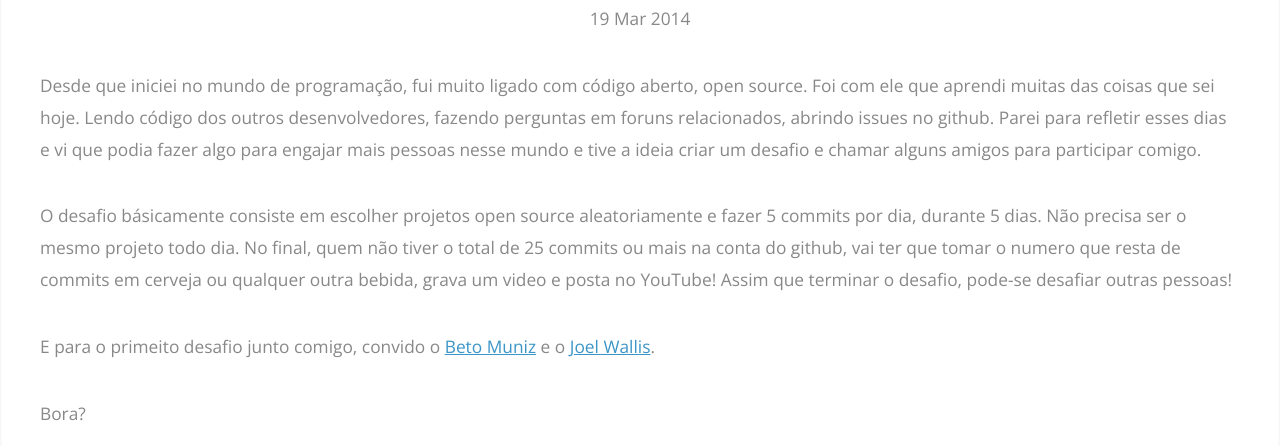
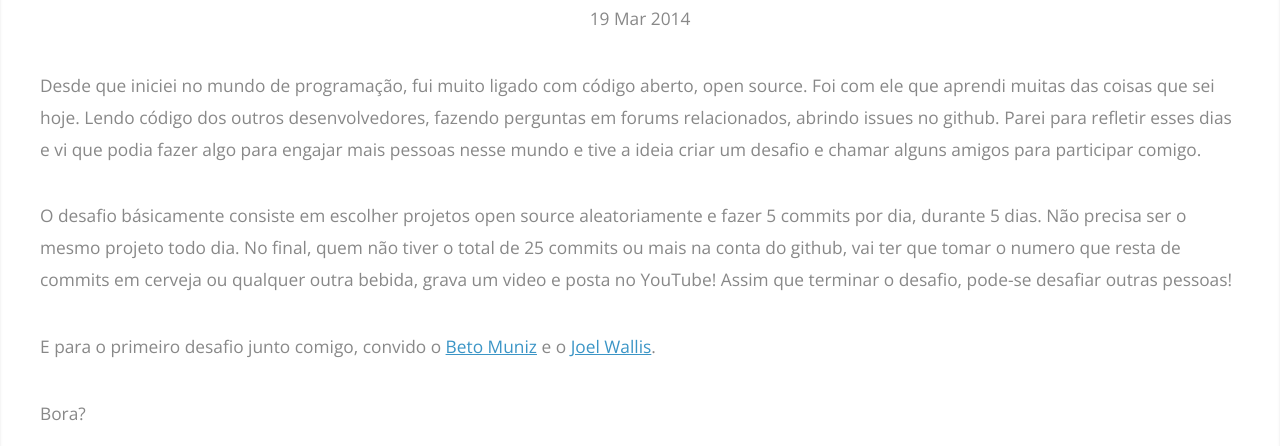
Before and after one commit to paulohp/paulohp.github.io, a Jekyll site: the page built from _posts/2014-03-19-desafio-5-commits.md, in a window 1280 px wide. Shown: the part 279-725 px from the top of the page. Built offline with Jekyll 4.4.1, drawn with Linux system fonts in a browser that asks for light colours; Markdown is read by kramdown in place of the engine named in the settings.

Commit message:
erros de portugues

```diff
--- a/_posts/2014-03-19-desafio-5-commits.md
+++ b/_posts/2014-03-19-desafio-5-commits.md
@@ -7,11 +7,11 @@ cover: "https://www.apertus.org/sites/default/files/bart_os.gif"
 excerpt: "A ideia é incentivar maior contribuição com a comunidade open source"
 ---
 Desde que iniciei no mundo de programação, fui muito ligado com código aberto, open source. Foi com ele que aprendi muitas das coisas que sei hoje. Lendo código
-dos outros desenvolvedores, fazendo perguntas em foruns relacionados, abrindo issues no github.
+dos outros desenvolvedores, fazendo perguntas em forums relacionados, abrindo issues no github.
 Parei para refletir esses dias e vi que podia fazer algo para engajar mais pessoas nesse mundo e tive a ideia criar um desafio e chamar alguns amigos  para participar comigo.
 
 O desafio básicamente consiste em escolher projetos open source aleatoriamente e fazer 5 commits por dia, durante 5 dias. Não precisa ser o mesmo projeto todo dia. No final, quem não tiver o total de 25 commits ou mais na conta do github, vai ter que tomar o numero que resta de commits em cerveja ou qualquer outra bebida, grava um video e posta no YouTube! Assim que terminar o desafio, pode-se desafiar outras pessoas!
 
-E para o primeito desafio junto comigo, convido o [Beto Muniz](http://betomuniz.com) e o [Joel Wallis](http://joelwallis.com).
+E para o primeiro desafio junto comigo, convido o [Beto Muniz](http://betomuniz.com) e o [Joel Wallis](http://joelwallis.com).
 
 Bora?
```
